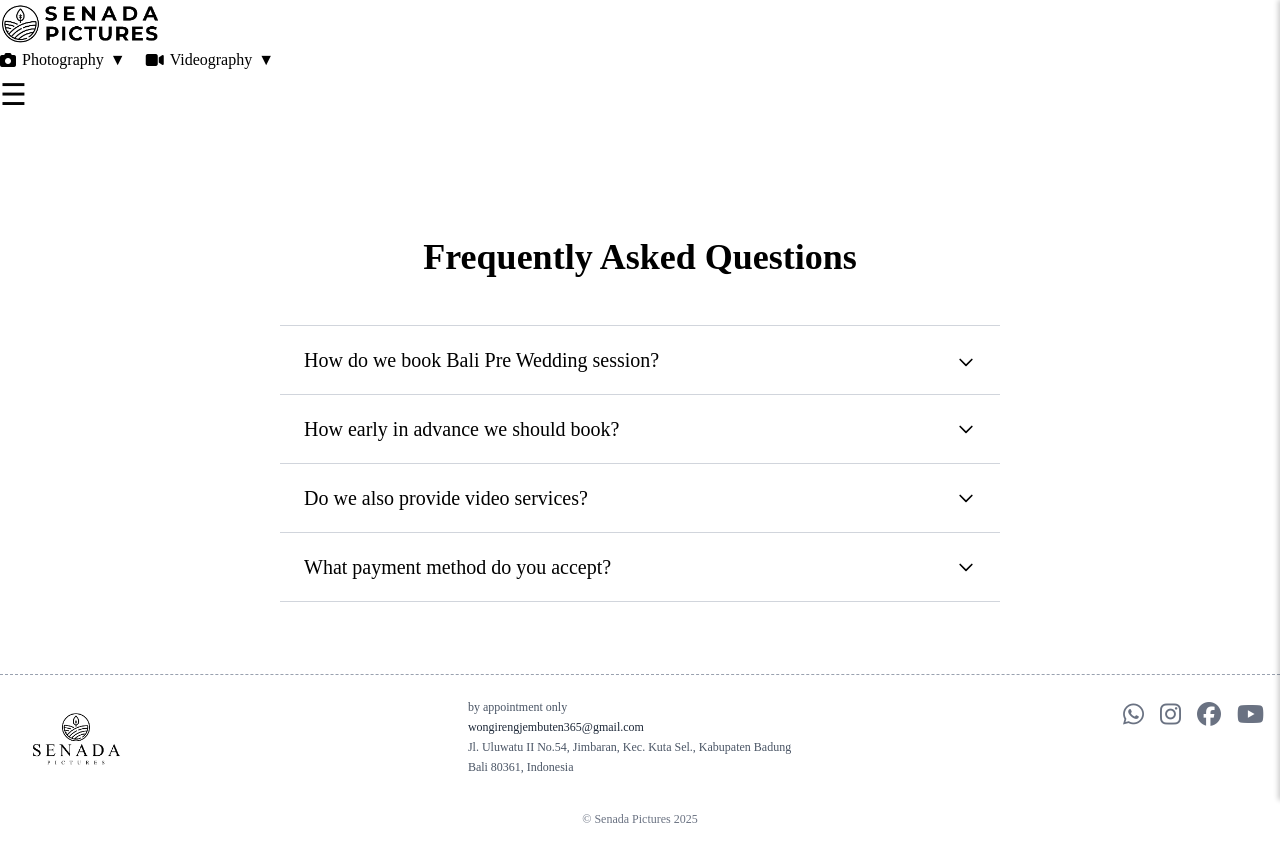
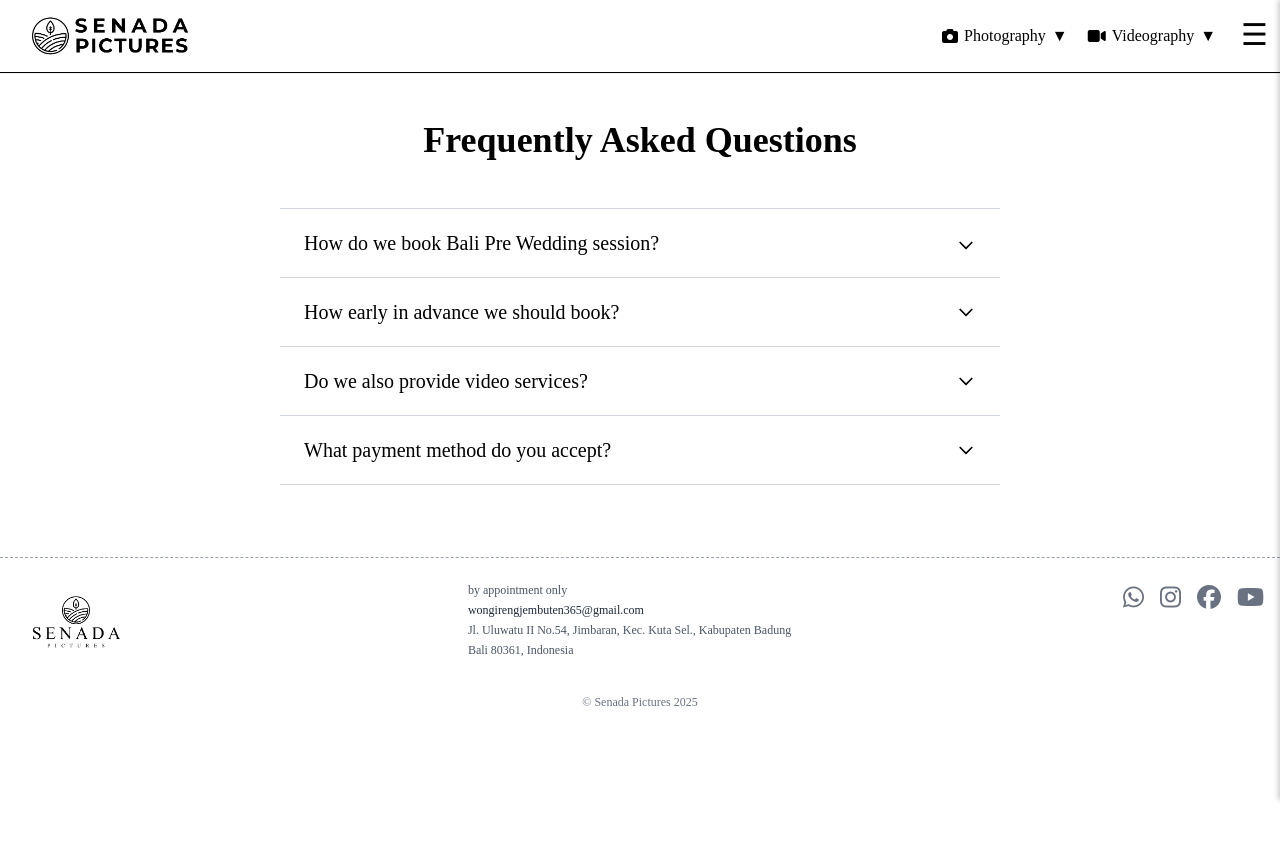
Before and after one commit to KIYJAGO/Web-Design-Project, a website: page Contact.html in a window 1280 px wide. After the commit the page ends 800 px from the top, so only its background shows below. Drawn offline with Linux system fonts and the light colour scheme.

Commit message:
ubah nav

```diff
--- a/Contact.html
+++ b/Contact.html
@@ -12,38 +12,34 @@
 
 <body>
 <!--Navbar Begin-->
-  <nav>
-    <div class="h-12 flex items-center px-0.5">
-      <a href="index.html" id="topBarLogo">
+   <nav class="fixed flex w-full z-10 border-b-1 shadow-2xs backdrop:blur backdrop-blur justify-between p-3 ">
+    <div class="h-12 flex items-center px-5">
+      <a href="#" id="topBarLogo">
         <img src="IMG/Logo/SENADA Resize.png" alt="Logo" class="h-24 py-1 object-contain">
       </a>
     </div>
 
   <div class="menu-container">
-      <div class="dropdown">
+  <div class="dropdown hidden w-full md:block md:w-auto">
     <button class="dropdown-toggle" onclick="toggleDropdown('photoDropdown', this)">
       <i class="fa-solid fa-camera"></i> Photography <span class="arrow">▼</span>
     </button>
     <div id="photoDropdown" class="dropdown-content">
       <a href="Prewedding.html">Pre Wedding</a>
       <a href="wedding.html">Wedding</a>
-          <!-- <a href="#">Product</a>
-          <a href="#">Food</a> -->
     </div>
   </div>
 
-      <div class="dropdown">
+  <div class="dropdown hidden w-full md:block md:w-auto">
     <button class="dropdown-toggle" onclick="toggleDropdown('videoDropdown', this)">
       <i class="fa-solid fa-video"></i> Videography <span class="arrow">▼</span>
     </button>
     <div id="videoDropdown" class="dropdown-content">
       <a href="wedding2.html">Wedding</a>
-          <!-- <a href="#">Commercial</a>
-          <a href="#">Event</a> -->
     </div>
   </div>
   </div>
-      <div id="hamburgerButton" class="hamburger" onclick="toggleMenu()">☰</div>
+      <div id="hamburgerButton" class="hamburger md:block" onclick="toggleMenu()">☰</div>
     </div>
   </nav>
 <!-- Navbar End -->
```
Also changed, not shown: About.html (+2 -2 lines), Photography.html (+1 -1 lines), Service.html (+2 -2 lines), Videography.html (+1 -1 lines), index.html (+1 -1 lines), wedding2.html (line endings or trailing spaces). Lines whose indentation alone changed are shown as unchanged.
